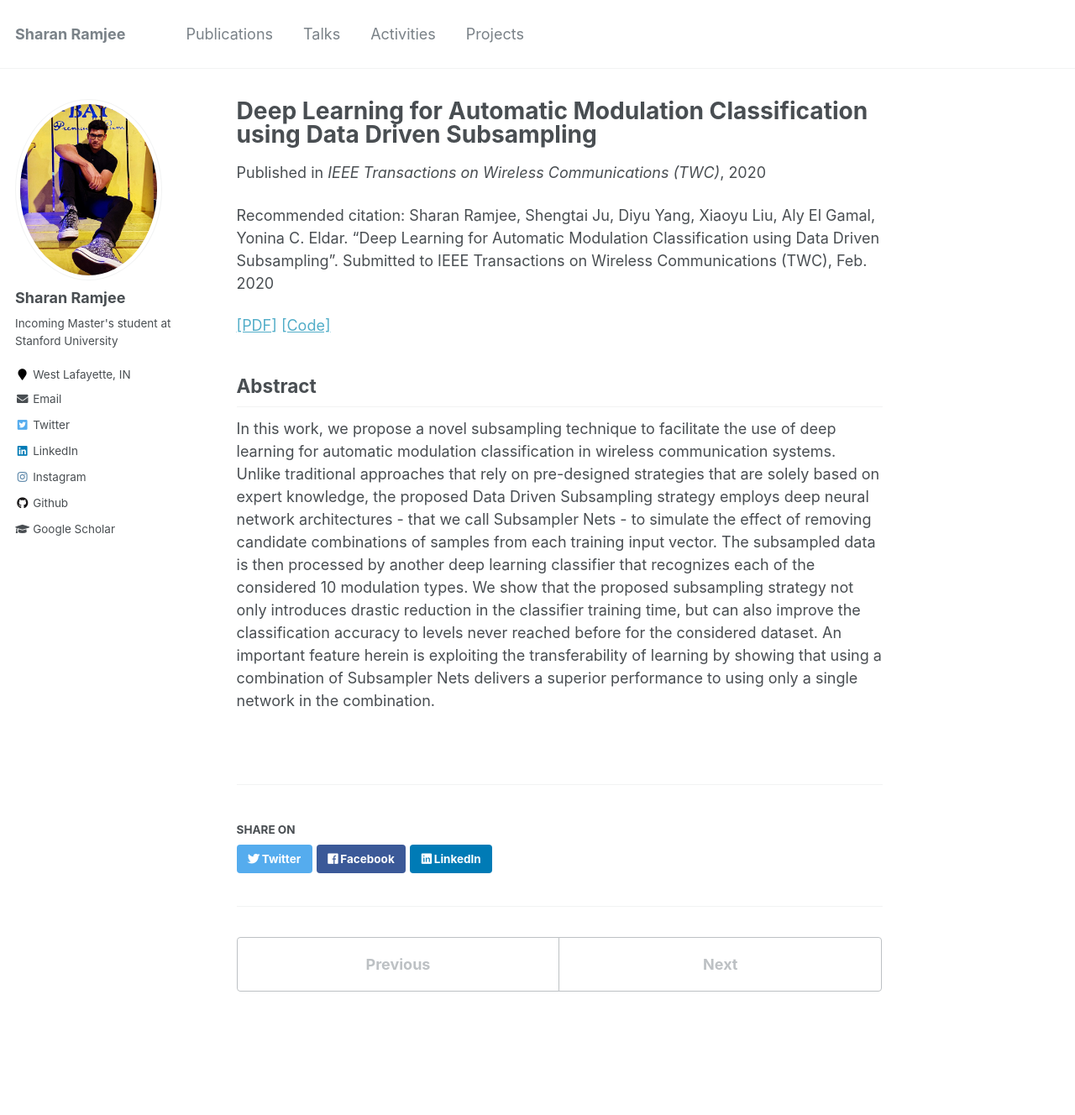
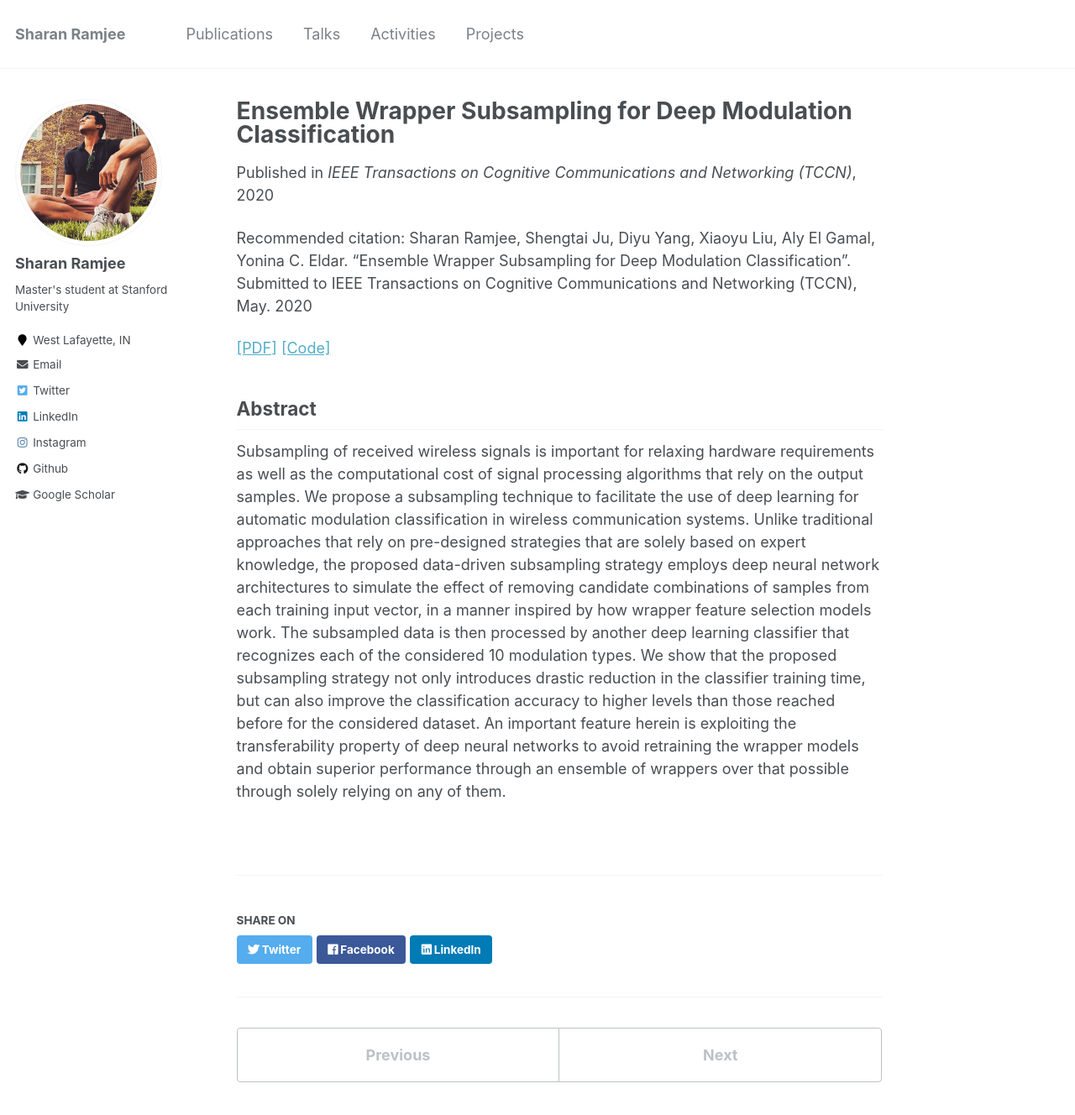
Before and after one commit to sharanramjee/sharanramjee.github.io, a Jekyll site: the page built from _publications/twc2020.md, in a window 1280 px wide and 1400 px high. Shown: the top 1328 px of the window at 84% size. Built offline with Jekyll 4.4.1, drawn with Linux system fonts in a browser that asks for light colours.

Commit message:
Updated CV and pubs

```diff
--- a/_config.yml
+++ b/_config.yml
@@ -10,7 +10,7 @@ locale                   : "en-US"
 title                    : "Sharan Ramjee"
 title_separator          : "-"
 name                     : &name "Sharan Ramjee"
-description              : &description "Incoming Master's student at Stanford University"
+description              : &description "Master's student at Stanford University"
 url                      : https://sharanramjee.github.io # the base hostname & protocol for your site e.g. "https://mmistakes.github.io"
 baseurl                  : "" # the subpath of your site, e.g. "/blog"
 repository               : "sharanramjee/sharanramjee.github.io"
@@ -81,8 +81,8 @@ analytics:
 # Site Author
 author:
   name             : "Sharan Ramjee"
-  avatar           : "cactus.jpg"
-  bio              : "Incoming Master's student at Stanford University"
+  avatar           : "outdoors.jpg"
+  bio              : "Master's student at Stanford University"
   location         : "West Lafayette, IN"
   employer         :
   pubmed           :
--- a/_publications/twc2020.md
+++ b/_publications/twc2020.md
@@ -1,13 +1,13 @@
 ---
-title: "Deep Learning for Automatic Modulation Classification using Data Driven Subsampling"
+title: "Ensemble Wrapper Subsampling for Deep Modulation Classification"
 collection: publications
-permalink: /publications/twc2020
-venue: "IEEE Transactions on Wireless Communications (TWC)"
+permalink: /publications/tccn2020
+venue: "IEEE Transactions on Cognitive Communications and Networking (TCCN)"
 date: 2020-02-01
-citation: 'Sharan Ramjee, Shengtai Ju, Diyu Yang, Xiaoyu Liu, Aly El Gamal, Yonina C. Eldar. “Deep Learning for Automatic Modulation Classification using Data Driven Subsampling”. Submitted to IEEE Transactions on Wireless Communications (TWC), Feb. 2020'
+citation: 'Sharan Ramjee, Shengtai Ju, Diyu Yang, Xiaoyu Liu, Aly El Gamal, Yonina C. Eldar. “Ensemble Wrapper Subsampling for Deep Modulation Classification”. Submitted to IEEE Transactions on Cognitive Communications and Networking (TCCN), May. 2020'
 ---
-[[PDF]](https://sharanramjee.github.io/files/twc2020.pdf)
+[[PDF]](https://sharanramjee.github.io/files/tccn2020.pdf)
 [[Code]](https://github.com/dl4amc/dds)
 
 ## Abstract
-In this work, we propose a novel subsampling technique to facilitate the use of deep learning for automatic modulation classification in wireless communication systems. Unlike traditional approaches that rely on pre-designed strategies that are solely based on expert knowledge, the proposed Data Driven Subsampling strategy employs deep neural network architectures - that we call Subsampler Nets - to simulate the effect of removing candidate combinations of samples from each training input vector. The subsampled data is then processed by another deep learning classifier that recognizes each of the considered 10 modulation types. We show that the proposed subsampling strategy not only introduces drastic reduction in the classifier training time, but can also improve the classification accuracy to levels never reached before for the considered dataset. An important feature herein is exploiting the transferability of learning by showing that using a combination of Subsampler Nets delivers a superior performance to using only a single network in the combination.
+Subsampling of received wireless signals is important for relaxing hardware requirements as well as the computational cost of signal processing algorithms that rely on the output samples. We propose a subsampling technique to facilitate the use of deep learning for automatic modulation classification in wireless communication systems. Unlike traditional approaches that rely on pre-designed strategies that are solely based on expert knowledge, the proposed data-driven subsampling strategy employs deep neural network architectures to simulate the effect of removing candidate combinations of samples from each training input vector, in a manner inspired by how wrapper feature selection models work. The subsampled data is then processed by another deep learning classifier that recognizes each of the considered 10 modulation types. We show that the proposed subsampling strategy not only introduces drastic reduction in the classifier training time, but can also improve the classification accuracy to higher levels than those reached before for the considered dataset. An important feature herein is exploiting the transferability property of deep neural networks to avoid retraining the wrapper models and obtain superior performance through an ensemble of wrappers over that possible through solely relying on any of them.
```
Also changed, not shown: _pages/publications.md (+4 -4 lines), images/outdoors.jpg (added), 1 other file.
